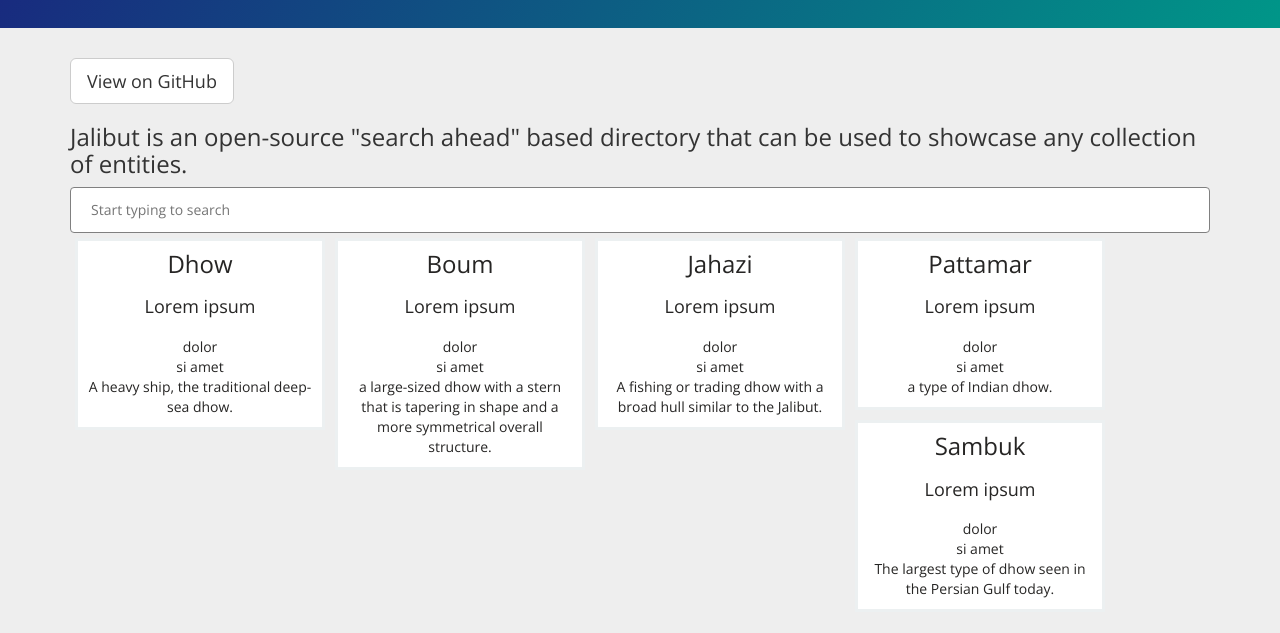
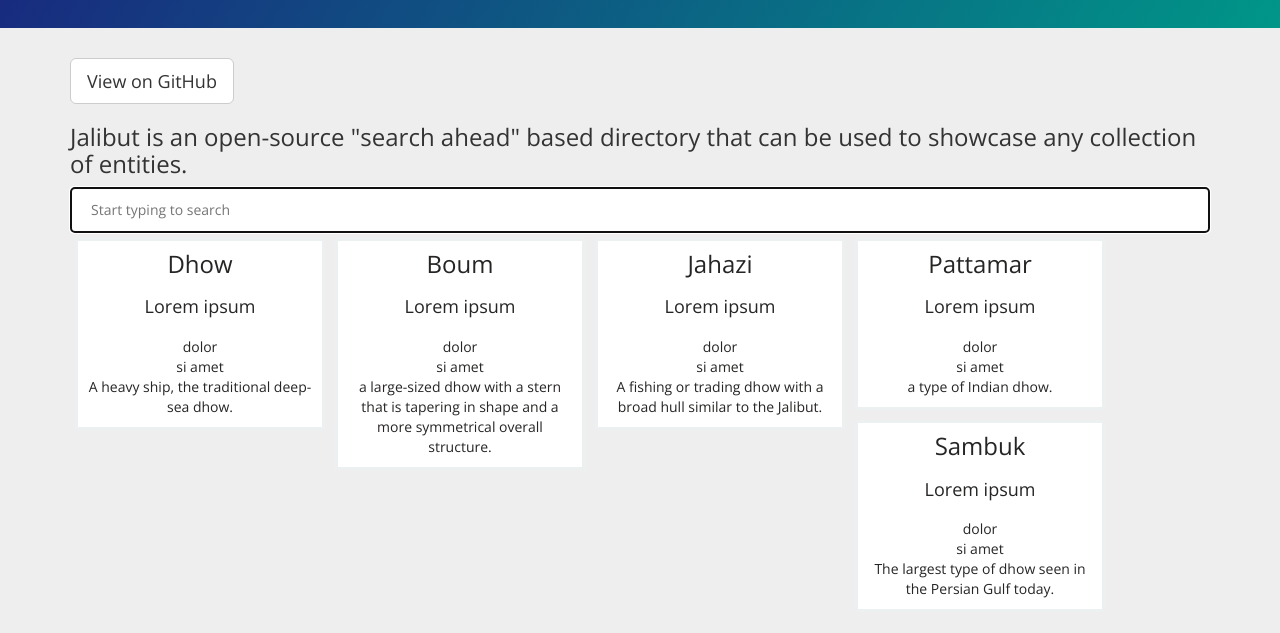
Before and after one commit to darshandsoni/jalibut, a plain HTML site: page index.html in a window 1280 px wide. Shown: the part 167-800 px from the top of the page. Drawn offline with nearby package versions, Linux system fonts and the light colour scheme.

Commit message:
focus input box on page load

```diff
--- a/index.html
+++ b/index.html
@@ -11,6 +11,9 @@
     <script src="https://npmcdn.com/isotope-layout@3.0.0/dist/isotope.pkgd.js"></script>
     <!-- Objects -->
     <script type=text/javascript src="objects.js"></script>
+    <script type=text/javascript>
+      window.onload = function() { document.getElementById('q').focus(); }
+    </script>
   </head>
   <body>
     <div class="jumbotron">
@@ -21,7 +24,7 @@
     <div class="container" style="align:center;">
       <a href="https://github.com/darshandsoni/jalibut" class="btn btn-default btn-lg">View on GitHub</a>
       <h3>Jalibut is an open-source "search ahead" based directory that can be used to showcase any collection of entities.</h3>
-      <input name="q" type="text" class="quicksearch" placeholder="Start typing to search" autocomplete="off">
+      <input id="q" name="q" type="text" class="quicksearch" placeholder="Start typing to search" autocomplete="off">
 
       <div class="grid">
 	<div id="content"></div>
```
